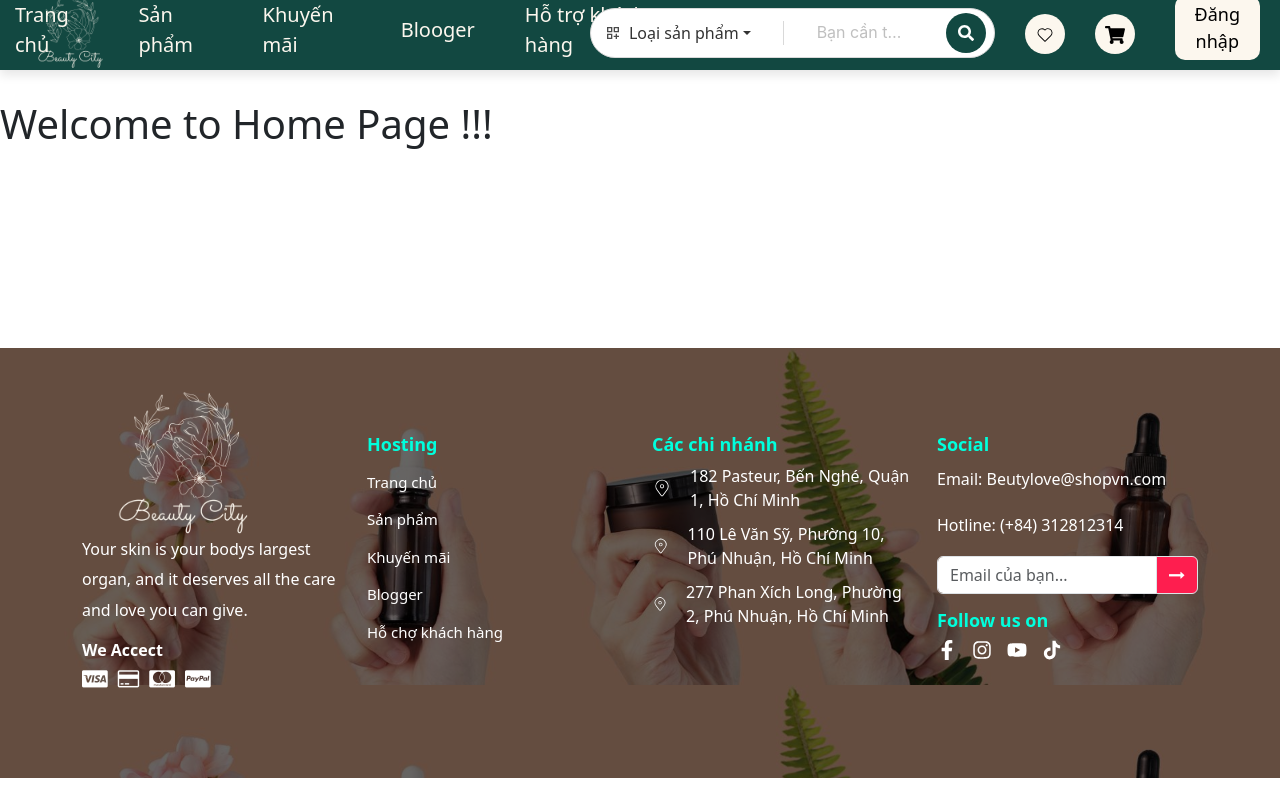
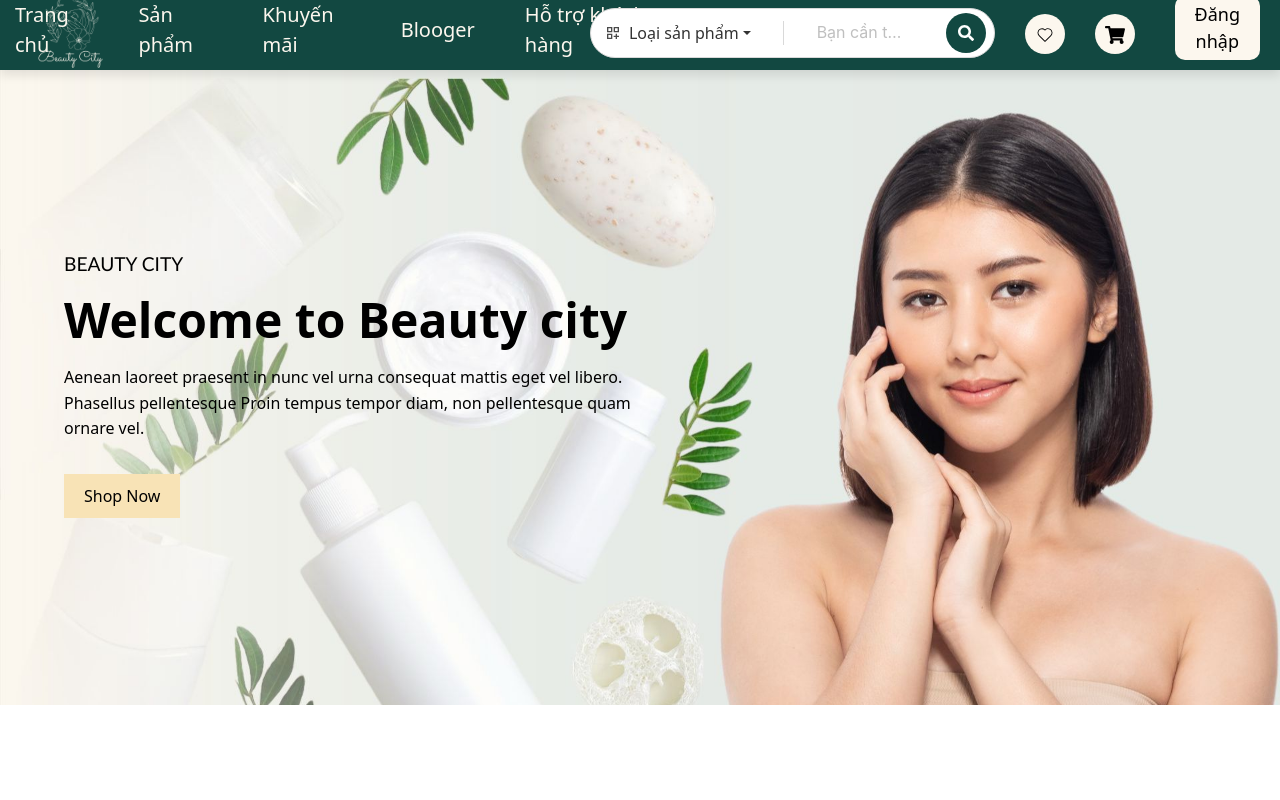
Before and after one commit to anhquan121203/Skincare__Website, a React (Vite) app: page / in a window 1280 px wide. Shown: the top 800 px of the page. Built offline with nearby package versions, Linux system fonts and the light colour scheme.

Commit message:
banner homepage

```diff
--- /dev/null
+++ b/src/Pages/CustormerPages/HomePage/Banner/Banner.css
@@ -0,0 +1,90 @@
+/* Banner Container */
+.banner {
+    position: relative;
+    height: 80vh;
+    background: url('../../../../assets/banners/banner1.jpg') no-repeat center center/cover;
+    display: flex;
+    align-items: center;
+    justify-content: flex-start;
+    padding: 0 5%;
+    overflow: hidden;
+    margin-top: -35px;
+  }
+
+  .banner-content {
+    display: flex;
+    flex-direction: column;
+    justify-content: center;
+    align-items: flex-start;
+    color: #000;
+    max-width: 50%;
+    height: 100%;
+    z-index: 2;
+  }
+
+  .category {
+    font-size: 1.2rem;
+    text-transform: uppercase;
+    font-weight: 500;
+    margin-bottom: 1rem;
+    font-family: 'Gill Sans', 'Gill Sans MT', Calibri, 'Trebuchet MS', sans-serif;
+  }
+
+  .title {
+    font-size: 3rem;
+    font-weight: bold;
+    margin-bottom: 1rem;
+  }
+
+  .description {
+    font-size: 1rem;
+    line-height: 1.6;
+    margin-bottom: 2rem;
+  }
+
+  .shop-now {
+    padding: 10px 20px;
+    background-color: #f8e3b6;
+    color: #000;
+    border: none;
+    cursor: pointer;
+    font-size: 1rem;
+    transition: background-color 0.3s;
+  }
+
+  .shop-now:hover {
+    background-color: #e3c594;
+  }
+
+  /* Animation */
+  @keyframes fadeIn {
+    from {
+      opacity: 0;
+      transform: translateY(30px);
+    }
+    to {
+      opacity: 1;
+      transform: translateY(0);
+    }
+  }
+
+  .animate {
+    animation: fadeIn 1s ease-in-out;
+    animation-fill-mode: both;
+  }
+
+  .animate:nth-child(1) {
+    animation-delay: 0.2s;
+  }
+
+  .animate:nth-child(2) {
+    animation-delay: 0.4s;
+  }
+
+  .animate:nth-child(3) {
+    animation-delay: 0.6s;
+  }
+
+  .animate:nth-child(4) {
+    animation-delay: 0.8s;
+  }
--- /dev/null
+++ b/src/Pages/CustormerPages/HomePage/Banner/Banner.jsx
@@ -0,0 +1,24 @@
+import React from 'react'
+import "./Banner.css"
+import { Link } from 'react-router-dom'
+
+function Banner() {
+  return (
+    <div className="banner animate">
+        <div className="banner-content">
+          <h3 className="category animate">Beauty City</h3>
+          <h1 className="title animate">Welcome to Beauty city</h1>
+          <p className="description animate">
+            Aenean laoreet praesent in nunc vel urna consequat mattis eget vel
+            libero. Phasellus pellentesque Proin tempus tempor diam, non
+            pellentesque quam ornare vel.
+          </p>
+          <Link to="/product">
+            <button className="shop-now animate">Shop Now</button>
+          </Link>
+        </div>
+      </div>
+  )
+}
+
+export default Banner
--- a/src/Pages/CustormerPages/HomePage/HomePage.jsx
+++ b/src/Pages/CustormerPages/HomePage/HomePage.jsx
@@ -1,12 +1,18 @@
-import React from 'react'
-import "./HomePage.css"
+import React from "react";
+import "./HomePage.css";
+import { Link } from "react-router-dom";
+import Banner from "./Banner/Banner";
 
 function HomePage() {
   return (
-    <div className='home-page'>
-        <h1>Welcome to Home Page !!!</h1>
+    <div className="home-page">
+
+      {/* Banner */}
+      <Banner/>
+
+
     </div>
-  )
+  );
 }
 
 export default HomePage;
```
Also changed, not shown: src/Pages/CustormerPages/HomePage/HomePage.css (line endings or trailing spaces), src/assets/banners/banner1.jpg (added).
